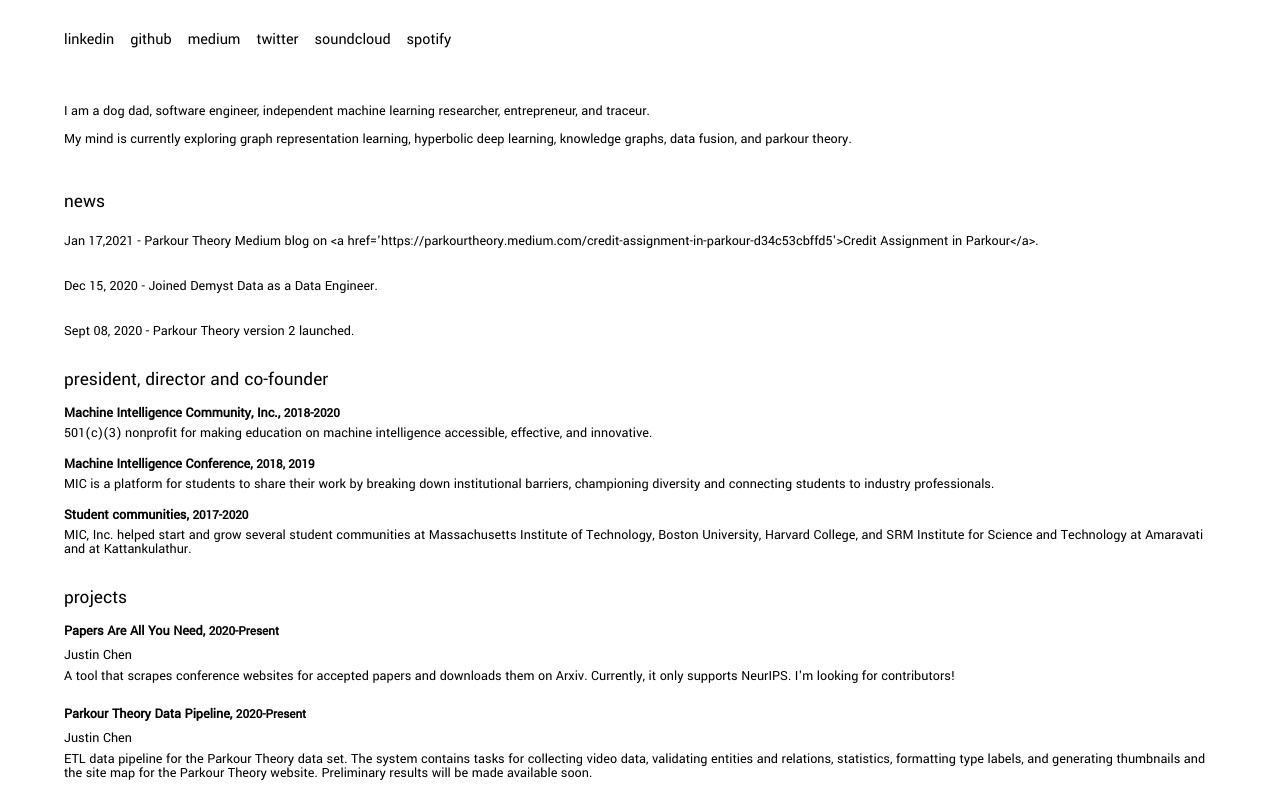
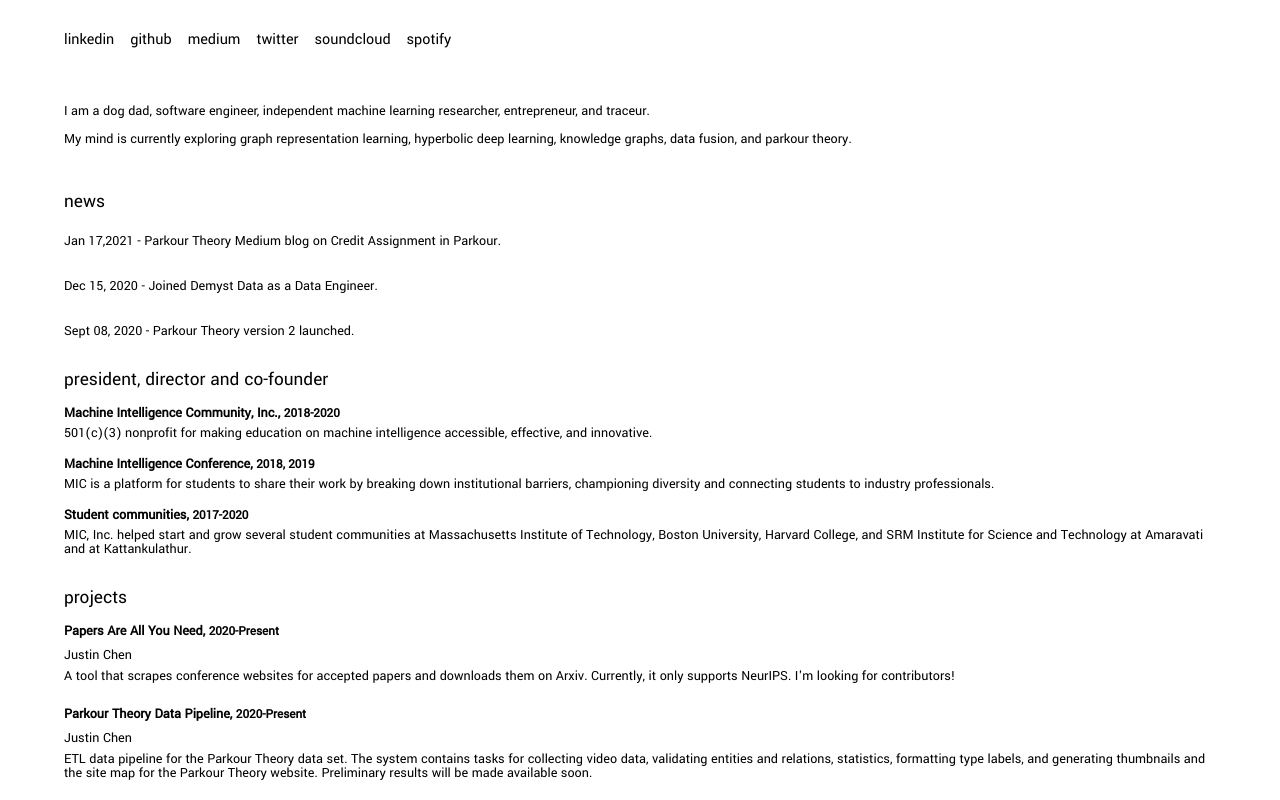
Before and after one commit to ch3njust1n/ch3njust1n.github.io, a Vue app: page / in a window 1280 px wide. Shown: the top 800 px of the page. Built offline with nearby package versions, Linux system fonts and the light colour scheme.

Commit message:
Updated news again

```diff
--- a/src/components/news.vue
+++ b/src/components/news.vue
@@ -3,7 +3,7 @@
 		<h1>news</h1>
 		<ul>
 			<li class="item" v-for="(n, id) in news" :key="id">
-				<p class="item-desc">{{ n.date }} - <span v-html>{{ n.desc }}</span></p>
+				<p class="item-desc">{{ n.date }} - {{ n.desc }}</p>
 			</li>
 		</ul>
 	</div>
--- a/src/json/news.json
+++ b/src/json/news.json
@@ -1,7 +1,7 @@
 [
 	{
 		"date": "Jan 17,2021",
-		"desc": "Parkour Theory Medium blog on <a href='https://parkourtheory.medium.com/credit-assignment-in-parkour-d34c53cbffd5'>Credit Assignment in Parkour</a>."
+		"desc": "Parkour Theory Medium blog on Credit Assignment in Parkour."
 	},
 	{
 		"date": "Dec 15, 2020",
```
